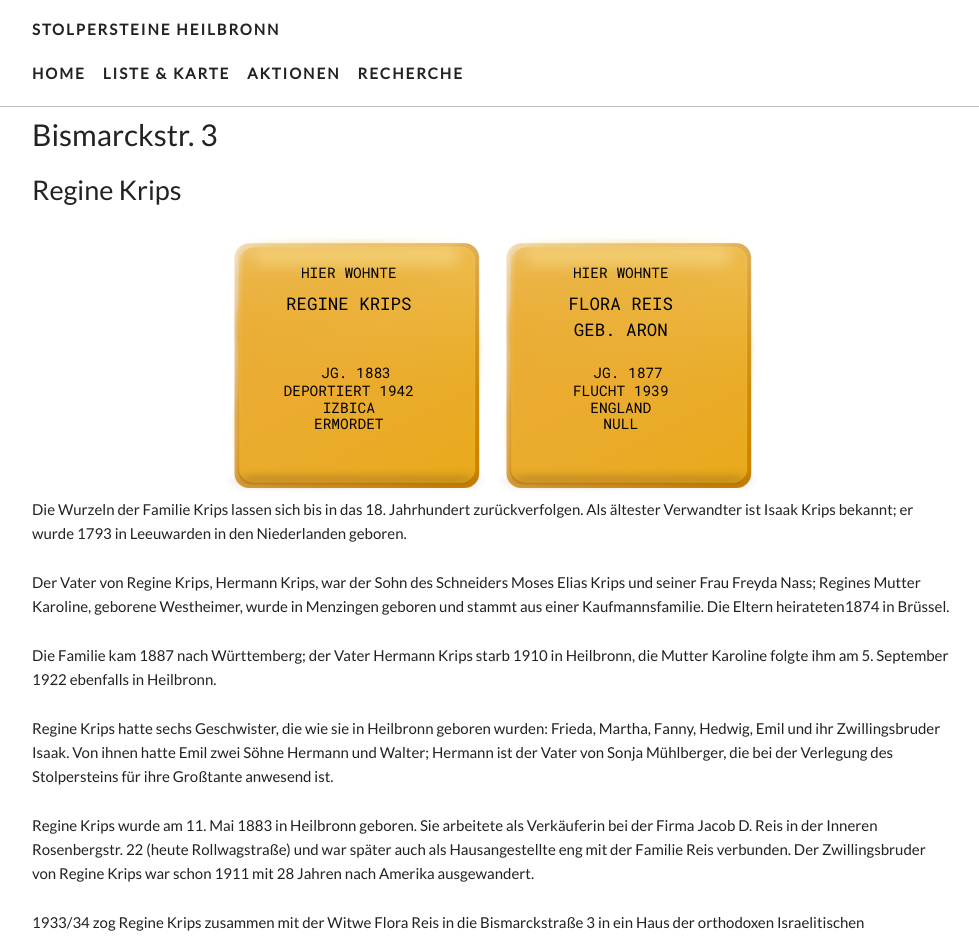
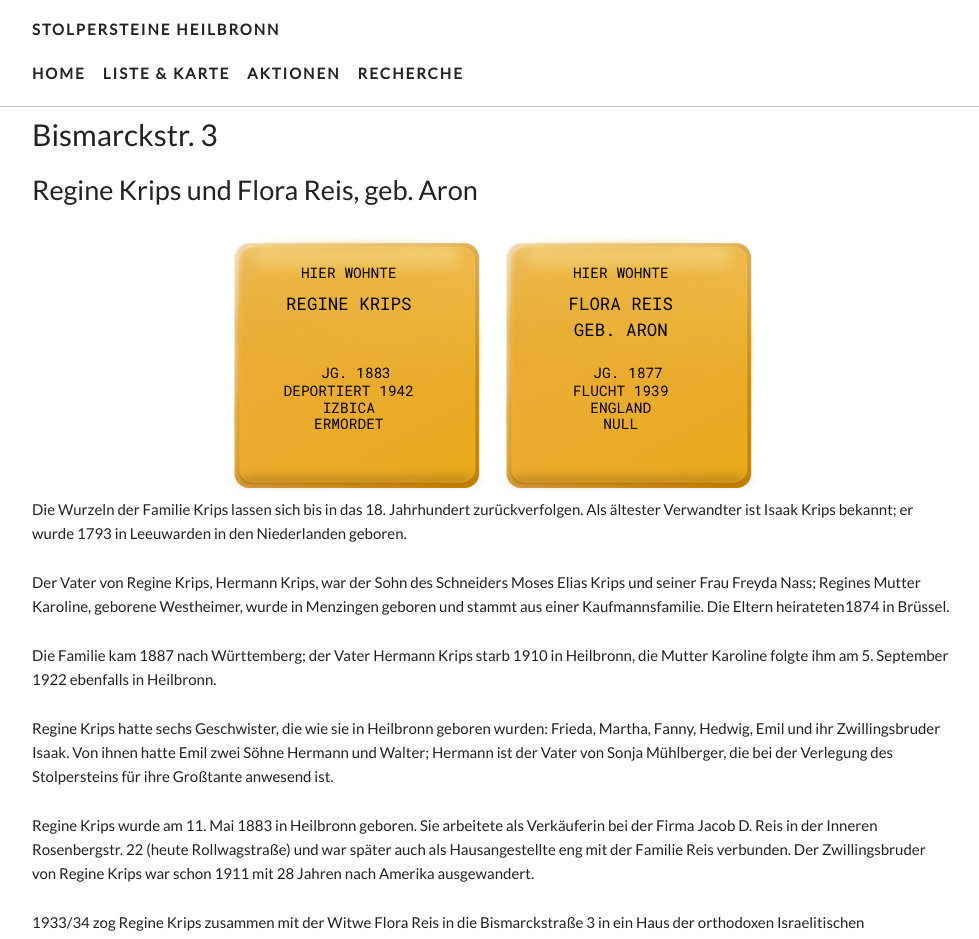
Before and after one commit to opendata-heilbronn/stolpersteine, a Jekyll site: the page built from _list/bismarckstr-3.markdown, in a window 1280 px wide and 1400 px high. Shown: the top 939 px of the window, without its empty margins (148-1127 px from the left). Built offline with Jekyll 4.4.1, drawn with Linux system fonts in a browser that asks for light colours; nearby versions of some CDN libraries; some web fonts are replaced; some of the changed text lies outside the part shown.

Commit message:
Updated Bismarckstr 3

```diff
--- a/_list/bismarckstr-3.markdown
+++ b/_list/bismarckstr-3.markdown
@@ -1,7 +1,7 @@
 ---
 title: Bismarckstr. 3
 date: 2017-06-16 10:31:00 Z
-names: Regine Krips
+names: Regine Krips und Flora Reis, geb. Aron
 paten: Heidi Brett und Julian Schiebener
 steine:
 - - Hier wohnte
```
